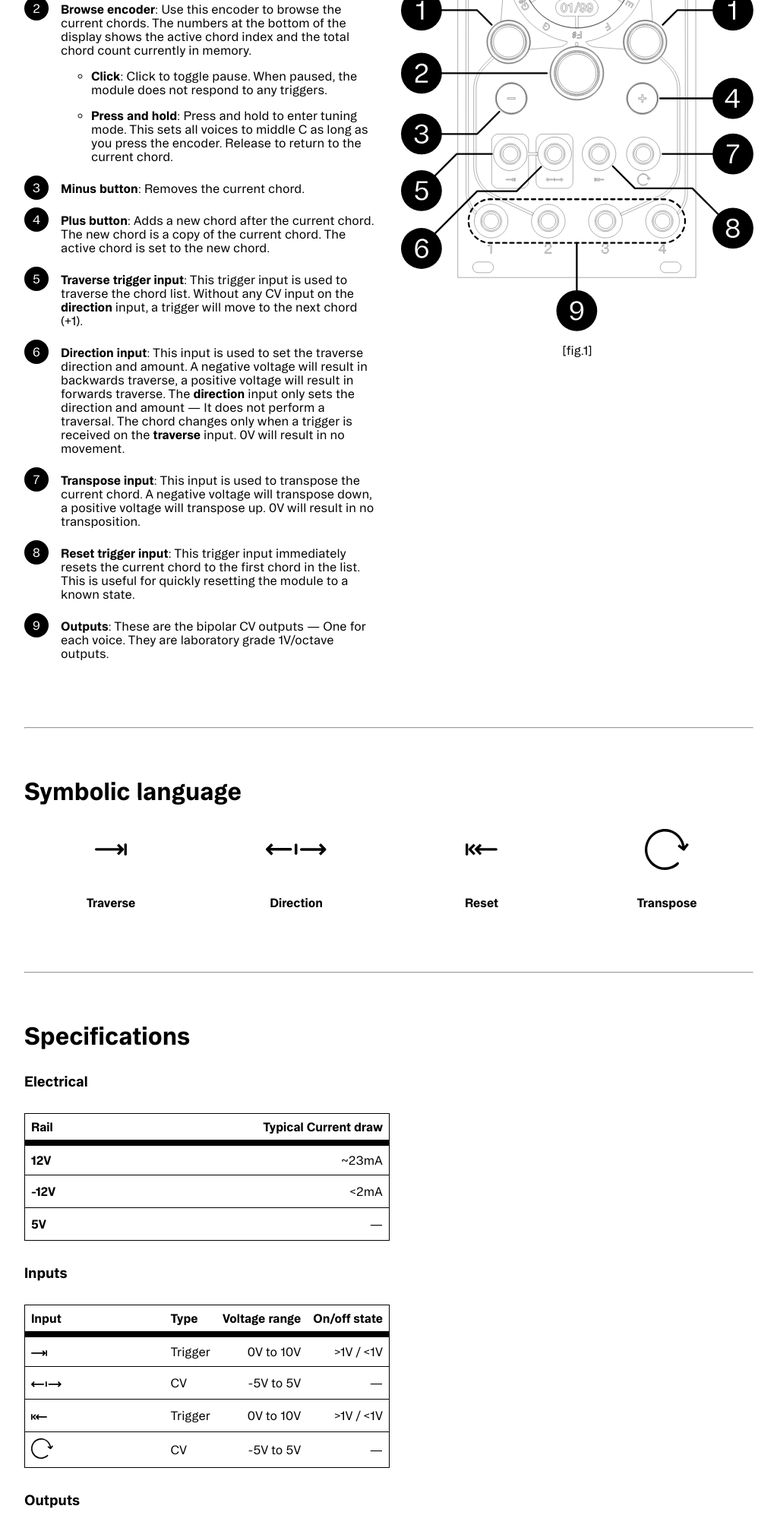
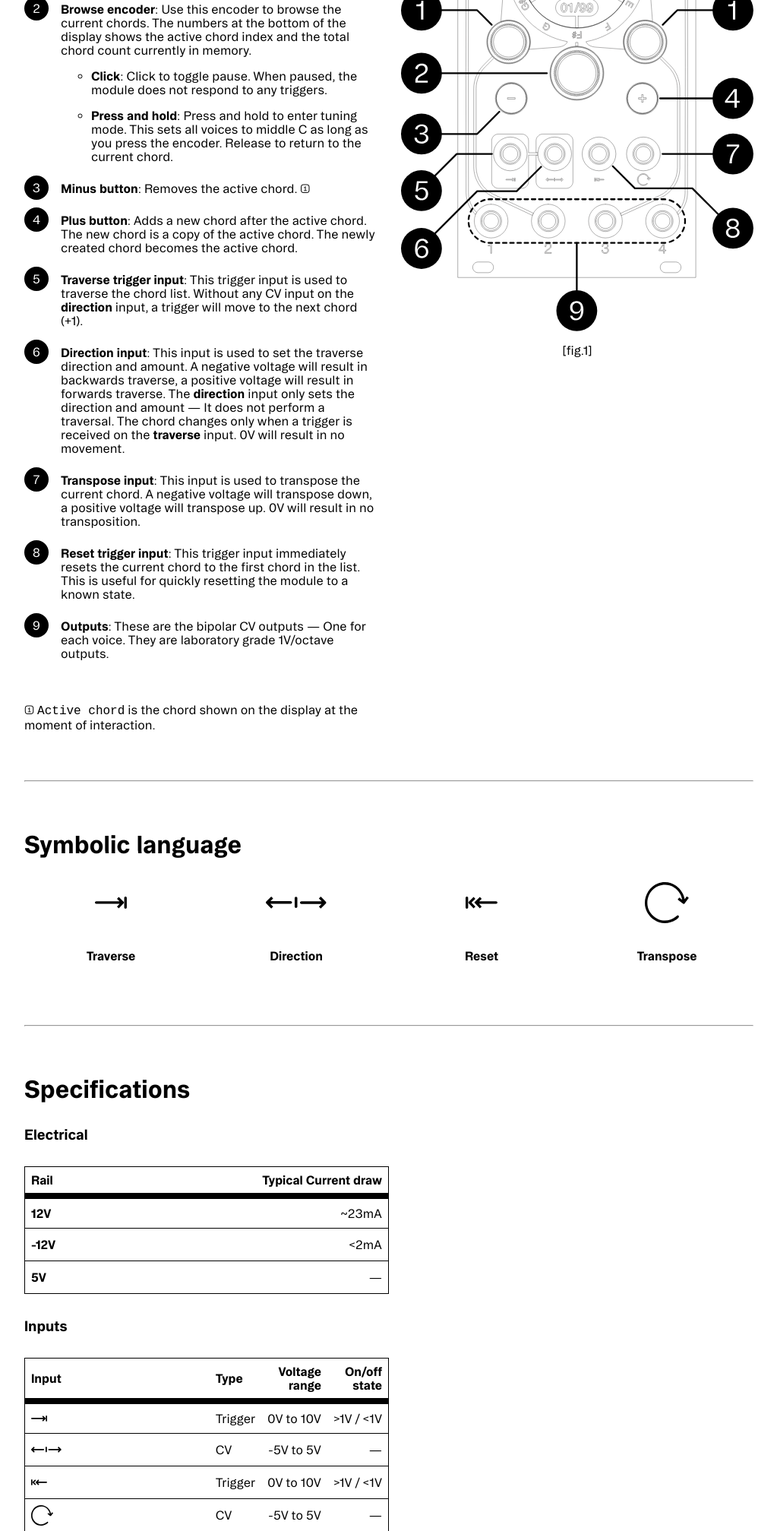
Before and after one commit to DinkDonk/manuals.elektrofon.no, a plain HTML site: page KLANG/index.html in a window 1280 px wide. Shown: the part 785-2800 px from the top of the page at 76% size, without its empty margins (128-1151 px from the left). Drawn offline with Linux system fonts and the light colour scheme.

Commit message:
Fixed table width overflow

```diff
--- a/KLANG/index.html
+++ b/KLANG/index.html
@@ -5,7 +5,7 @@
     <meta name="date" content=''>
     <title></title>
 	<meta name="viewport" content="width=device-width, initial-scale=1.0">
-	<link rel="stylesheet" href="/style.css">
+	<link rel="stylesheet" href="/style.css?v=1">
   </head>
   <body>
   	  <main>
@@ -54,10 +54,10 @@ module does not respond to any triggers.</li>
 mode. This sets all voices to middle C as long as you press the encoder.
 Release to return to the current chord.</li>
 </ul></li>
-<li><strong>Minus button</strong>: Removes the current chord.</li>
-<li><strong>Plus button</strong>: Adds a new chord after the current
-chord. The new chord is a copy of the current chord. The active chord is
-set to the new chord.</li>
+<li><strong>Minus button</strong>: Removes the active chord. (1)</li>
+<li><strong>Plus button</strong>: Adds a new chord after the active
+chord. The new chord is a copy of the active chord. The newly created
+chord becomes the active chord.</li>
 <li><strong>Traverse trigger input</strong>: This trigger input is used
 to traverse the chord list. Without any CV input on the
 <strong>direction</strong> input, a trigger will move to the next chord
@@ -78,6 +78,8 @@ for quickly resetting the module to a known state.</li>
 <li><strong>Outputs</strong>: These are the bipolar CV outputs — One for
 each voice. They are laboratory grade 1V/octave outputs.</li>
 </ol>
+<p>(1) <code>Active chord</code> is the chord shown on the display at
+the moment of interaction.</p>
 </div>
 <figure>
 <img src="../KLANG/assets/function-overview.svg" alt="[fig.1]" />
@@ -141,8 +143,8 @@ each voice. They are laboratory grade 1V/octave outputs.</li>
 <tr>
 <th style="text-align: left;">Input</th>
 <th style="text-align: left;">Type</th>
-<th style="text-align: right;">Voltage range</th>
-<th style="text-align: right;">On/off state</th>
+<th style="text-align: right;">Voltage range</th>
+<th style="text-align: right;">On/off state</th>
 </tr>
 </thead>
 <tbody>
--- a/style.css
+++ b/style.css
@@ -12,12 +12,12 @@
 
 html,
 body {
-	display: grid;
 	background-color: white;
 	font-family: 'Booton';
 	font-size: 16px;
 	padding: 0;
 	margin: 0;
+	overflow-x: hidden;
 }
 
 body {
@@ -96,12 +96,10 @@ figure img {
 }
 
 table {
-	width: 100%;
-	max-width: 50%;
+	width: 50%;
 	border-width: 1px;
 	border-style: solid;
 	border-color: black;
-	box-sizing: content-box;
 	border-collapse: collapse;
 }
 
@@ -117,6 +115,7 @@ tr {
 
 td {
 	height: calc((0.5rem * 3.36) + 1rem);
+	white-space: nowrap;
 }
 
 thead tr {
@@ -169,6 +168,12 @@ ol li {
 	text-align: right;
 }
 
+.overview-list {
+	display: grid;
+	grid-template-rows: auto;
+	gap: 2rem;
+}
+
 .overview-list ol {
 	list-style: none;
 	counter-reset: overviewList;
@@ -214,6 +219,7 @@ ol li {
 
 .symbols img {
 	width: auto;
+	max-width: 100%;
 	height: min(2vw, 1rem);
 }
 
@@ -223,12 +229,12 @@ ol li {
 }
 
 .icon {
-	display: inline-block;
-	/* width: fit-content; */
+	display: block;
+	width: auto
 }
 
 .icon img {
-	display: inline-block;
+	display: block;
 	height: 0.5rem;
 	width: auto;
 }
@@ -249,6 +255,7 @@ hr {
 	}
 
 	article {
+		max-width: 100%;
 		grid-template-columns: 1fr;
 	}
 
@@ -257,7 +264,8 @@ hr {
 	}
 
 	table {
-		max-width: 100%;
+		width: 100%;
+		max-width: initial;
 	}
 }
 
@@ -268,6 +276,6 @@ hr {
 	}
 
 	table {
-		max-width: 100%;
+		width: 100%;
 	}
 }
```
Also changed, not shown: KLANG/template.html (+1 -1 lines), index.html (+3 -1 lines), 1 other file.
